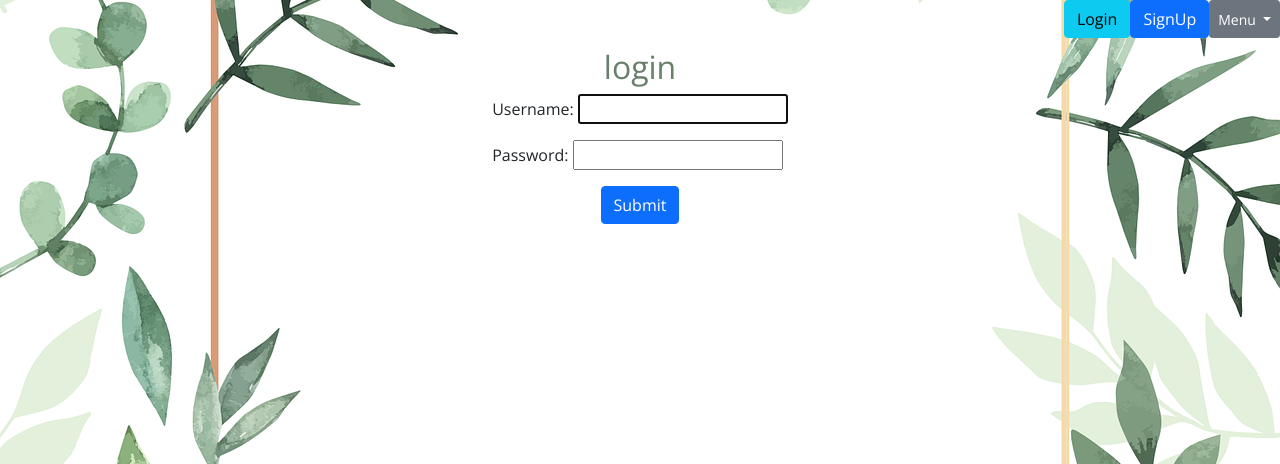
After one commit to helenamarkus14/pandacollector, a Django app: page /login/ in a window 1280 px wide. The commit adds this page. Shown: the top 464 px of the page. Run offline with Django 4.2, Linux system fonts and the light colour scheme; some libraries are stand-ins or nearby versions.

```diff
--- a/main_app/static/styles/styles.css
+++ b/main_app/static/styles/styles.css
@@ -14,18 +14,23 @@ h1{
     font-family: 'Open Sans', sans-serif;
     text-align: center;
 }
+h2 {
+    color: #687f6a;
+    font-family: 'Open Sans', sans-serif;
+    text-align: center;
 
+}
 .dropdown {
     margin-bottom: 10px;
 }
 
-.container-row {
+.container-row{
     display: flex;
     flex-direction: row;
     justify-items: center;
 
 }
 
-.card {
+.card{
     align-items: center;
 }
--- a/main_app/templates/base.html
+++ b/main_app/templates/base.html
@@ -61,13 +61,25 @@
             </div>
         </div>
     </nav> -->
-    <nav>
-    <div class="dropdown">
+    <nav class="d-flex justify-content-end">
+
+    <div class="d-flex dropdown">
+        <div class="d-flex userauth">
+            {% if user.is_authenticated %}
+            <div class="loggedin btn btn-info" role="button"><a href="{% url 'profile' user.username %}">Hello, {{ user.username }}!</a></div>
+            <div class ="logoutbtn"><a href="{% url 'logout' %}" class="btn btn-info" role="button">Logout</a></div>
+            {% else %}
+            <span><a href="{% url 'login' %}" class="btn btn-info" role="button">Login</a></span>
+            <span><a href="{% url 'signup' %}" class="btn btn-primary" role="button">SignUp</a></span>
+            {% endif %}
+        </div>
+        <div class="d-flex justify-content-end">
         <button class="btn btn-secondary btn-sm dropdown-toggle" type="button" id="dropdownMenuButton1" data-bs-toggle="dropdown" aria-expanded="false">
         Menu
         </button>
         <ul class="dropdown-menu dropdown-menu-right" aria-labelledby="dropdownMenuButton1">
-          <li><a class="dropdown-item" href="/">Home</a></li>
+          <li><a class="dropdown-item" href="/" >Home</a></li>
+          <li><a class="dropdown-item" href="/admin">Admin</a></li>
           <li><a class="dropdown-item" href="/pandas">Pandas</a></li>
           <li><a class="dropdown-item" href="/pandasnacks">Snacks</a></li>
           <li><a class="dropdown-item" href="/pandatoys">Toys</a></li>
@@ -76,6 +88,7 @@
           <li><a class="dropdown-item"  href="{% url 'pandatoys_create' %}">Add Panda Toy</a> </li>
 
         </ul>
+        </div>
       </div>
     </nav>
 
--- /dev/null
+++ b/main_app/templates/login.html
@@ -0,0 +1,14 @@
+{% extends 'base.html' %}
+
+{% block content %}
+    <h2 class="d-flex justify-content-center">login</h2>
+    <div class="d-flex justify-content-center">
+        <form action="" method="post">
+            {% csrf_token %}
+            {{ form.as_p }}
+            <div class="d-flex justify-content-center login-btn">
+            <input type="submit" class ="btn btn-primary" value="Submit"/>
+            </div>
+        </form>
+    </div>
+{% endblock %}
--- a/main_app/urls.py
+++ b/main_app/urls.py
@@ -20,5 +20,8 @@ urlpatterns = [
     path('pandasnacks/<int:pandasnack_id>/', views.pandasnacks_show, name="pandasnacks_show"),# <- here we have added the new path
     path('pandasnacks/create/', views.PandaSnackCreate.as_view(), name="pandasnacks_create"),# <- here we have added the new path
     path('pandasnacks/<int:pk>/update/', views.PandaSnackUpdate.as_view(), name="pandasnacks_update"),# <- here we have added the new path
-    path('pandasnacks/<int:pk>/delete/', views.PandaSnackDelete.as_view(), name="pandasnacks_delete"),# <- here we have added the new path
+    path('pandasnacks/<int:pk>/delete/', views.PandaSnackDelete.as_view(), name="pandasnacks_delete"),
+    path('login/', views.login_view, name='login'),
+    path('logout/', views.logout_view, name='logout'),
+    path('signup/', views.signup_view, name='signup'),
 ]
--- a/main_app/views.py
+++ b/main_app/views.py
@@ -8,6 +8,12 @@ from django.views.generic.edit import CreateView, UpdateView, DeleteView
 from django.views.generic import DetailView
 from django.urls import reverse
 from django.contrib.auth.models import User
+# Auth imports
+from django.contrib.auth import authenticate, login, logout
+from django.contrib.auth.forms import UserCreationForm, AuthenticationForm
+from django.contrib.auth.decorators import login_required
+from django.utils.decorators import method_decorator
+
 # Create your views here.
 
 # Here we will be creating a class called Home and extending it from the View class
@@ -53,6 +59,8 @@ class PandaList(TemplateView):
             context["pandas"] = Panda.objects.all()
             context['header'] = "Our Pandas" # this is where we add the key into our context object for the view to use
         return context
+# must go above the class
+@method_decorator(login_required, name='dispatch')
 class Panda_Create(CreateView):
     model = Panda
     fields = ['name', 'img', 'age', 'gender', 'user', 'pandatoys', 'pandasnacks']
@@ -70,20 +78,23 @@ class Panda_Detail(DetailView):
     model = Panda
     template_name = 'panda_detail.html'
 
+@method_decorator(login_required, name='dispatch')
 class Panda_Update(UpdateView):
     model = Panda
-    fields = ['name', 'img', 'age', 'gender', 'pandatoys']
+    fields = ['name', 'img', 'age', 'gender', 'pandatoys', 'pandasnacks']
     template_name = 'panda_update.html'
     def get_success_url(self):
         return reverse('panda_detail', kwargs={'pk': self.object.pk})
     # success_url = "/pandas"
 
+@method_decorator(login_required, name='dispatch')
 class Panda_Delete(DeleteView):
     model = Panda
     template_name = 'panda_delete.html'
     success_url = '/pandas/'
 
 # Profile for the user
+@login_required
 def profile(request, username):
     user = User.objects.get(username=username)
     pandas = Panda.objects.filter(user=user)
@@ -99,18 +110,21 @@ def pandatoys_show(request, pandatoy_id):
     pandatoy = PandaToy.objects.get(id=pandatoy_id)
     return render(request, 'pandatoy_show.html', {'pandatoy': pandatoy})
 
+@method_decorator(login_required, name='dispatch')
 class PandaToyCreate(CreateView):
     model = PandaToy
     fields = '__all__'
     template_name = 'pandatoy_form.html'
     success_url = '/pandatoys/'
 
+@method_decorator(login_required, name='dispatch')
 class PandaToyUpdate(UpdateView):
     model = PandaToy
     fields = ['name', 'color']
     template_name = 'pandatoy_update.html'
     success_url = '/pandatoys/'
 
+@method_decorator(login_required, name='dispatch')
 class PandaToyDelete(DeleteView):
     model = PandaToy
     template_name = 'pandatoy_confirm_delete.html'
@@ -126,19 +140,64 @@ def pandasnacks_show(request, pandasnack_id):
     pandasnack = PandaSnack.objects.get(id=pandasnack_id)
     return render(request, 'pandasnack_show.html', {'pandasnack': pandasnack})
 
+@method_decorator(login_required, name='dispatch')
 class PandaSnackCreate(CreateView):
     model = PandaSnack
     fields = '__all__'
     template_name = 'pandasnack_form.html'
     success_url = '/pandasnacks/'
 
+@method_decorator(login_required, name='dispatch')
 class PandaSnackUpdate(UpdateView):
     model = PandaSnack
     fields = '__all__'
     template_name = 'pandasnack_update.html'
     success_url = '/pandasnacks/'
 
+@method_decorator(login_required, name='dispatch')
 class PandaSnackDelete(DeleteView):
     model = PandaSnack
     template_name = 'pandasnack_confirm_delete.html'
     success_url = '/pandasnacks/'
+
+
+# Login, Logout, and SignUp
+
+def login_view(request):
+    # if post, then authenticate (user submitted username and password)
+    if request.method == 'POST':
+        form = AuthenticationForm(request, request.POST)
+        if form.is_valid():
+            u = form.cleaned_data['username']
+            p = form.cleaned_data['password']
+            user = authenticate(username = u, password = p)
+            if user is not None:
+                if user.is_active:
+                    login(request, user)
+                    return HttpResponseRedirect('/user/'+u)
+                else:
+                    print('The account has been disabled.')
+                    # feel free to redirect them somewhere
+            else:
+                print('The username and/or password is incorrect.')
+    else:
+        form = AuthenticationForm()
+        return render(request, 'login.html', {'form': form})
+
+def logout_view(request):
+    logout(request)
+    return HttpResponseRedirect('/pandas')
+
+def signup_view(request):
+    if request.method == 'POST':
+        form = UserCreationForm(request.POST)
+        if form.is_valid():
+            user = form.save()
+            login(request, user)
+            print('Hi', user.username)
+            return HttpResponseRedirect('/user/'+str(user))
+        else:
+            HttpResponse('<h1>Try Again</h1>')
+    else:
+        form = UserCreationForm()
+        return render(request, 'signup.html', {'form': form})
--- a/pandacollector/settings.py
+++ b/pandacollector/settings.py
@@ -130,3 +130,4 @@ STATIC_URL = 'static/'
 # https://docs.djangoproject.com/en/4.0/ref/settings/#default-auto-field
 
 DEFAULT_AUTO_FIELD = 'django.db.models.BigAutoField'
+LOGIN_URL = '/login/'
```
Also changed, not shown: main_app/templates/pandalist.html (+7 -8 lines), main_app/templates/profile.html (+7 -5 lines), main_app/templates/signup.html (added, +14 -0 lines).
